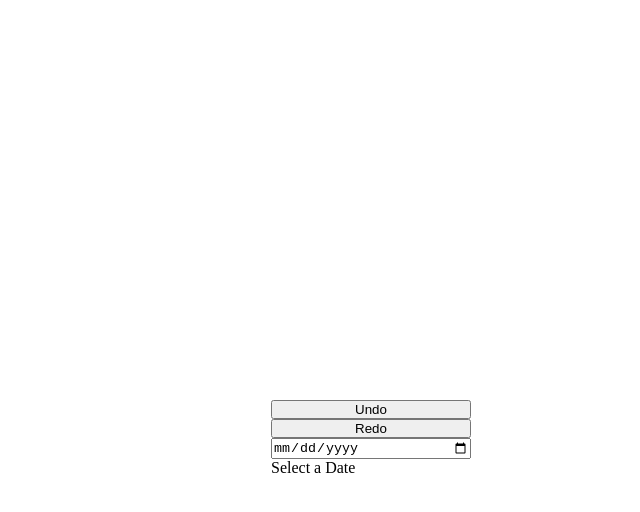
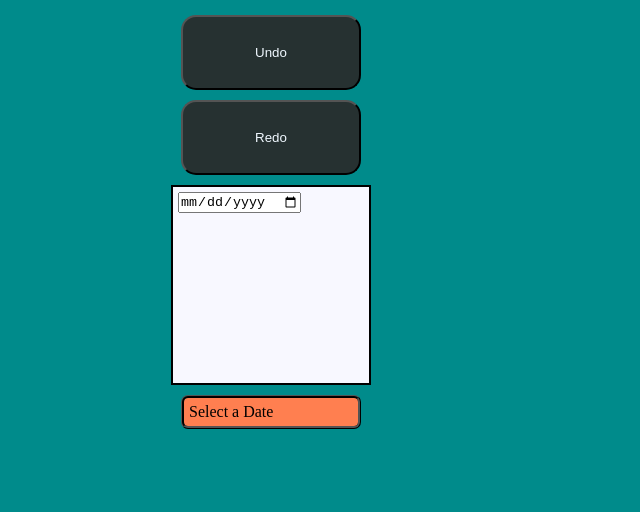
Before and after one commit to DanielRGilles/time-travel, a React app: page / in a window 1280 px wide. Shown: the top 512 px of the page, without its empty margins (369-1009 px from the left). Built offline with nearby package versions, Linux system fonts and the light colour scheme.

Commit message:
initial buildout and stlying complete

```diff
--- a/src/App.css
+++ b/src/App.css
@@ -3,11 +3,41 @@
     padding: 0;
     box-sizing: border-box;
 }
+.main {
+    display: flex;
+    justify-content: center;
+    height: 100vh;
+    background-color: darkcyan;
+
+}
 .container {
     display: flex;
     flex-direction: column;
     width: 200px;
-    position: fixed;
-    left: 50%;
-    top: 50%;
+    padding: 5px;
+    margin: 5px;
 }
+.container > * {
+    padding: 5px;
+    margin: 5px;
+}
+.button {
+    height: 75px;
+    background-color: rgb(38, 49, 49);
+    color: aliceblue;
+    border-radius:15px;
+    cursor: pointer;
+    margin: 5px;
+}
+.input {
+    align-self: center;
+    border: 2px solid black;
+    width: 200px;
+    height: 200px;
+    background-color: ghostwhite;
+}
+.container > span {
+    background-color: coral;
+    border: ridge 3px black;
+    border-radius: 7px;
+}
--- a/src/App.jsx
+++ b/src/App.jsx
@@ -6,13 +6,13 @@ export default function App() {
     setCurrent(e.target.value)
   }
   return (
-  <>
+  <main className={styles.main}>
       <div className={styles.container}>
-          <button>Undo</button>
-          <button>Redo</button>
-          <input type='date' name='date' id='date' value={current} onChange={handleChange}></input>
+          <button className={styles.button}>Undo</button>
+          <button className={styles.button}>Redo</button>
+          <section className={styles.input}><input type='date' name='date' id='date' value={current} onChange={handleChange}></input></section>
           <span>{current}</span>
       </div>
-  </>
+  </main>
   )
 }
```
